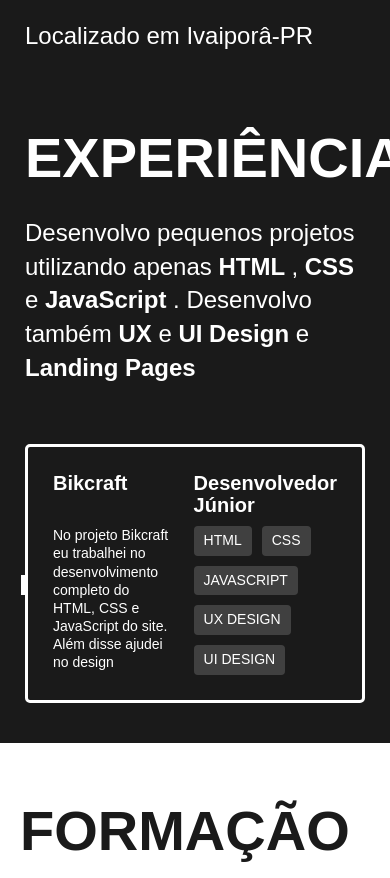
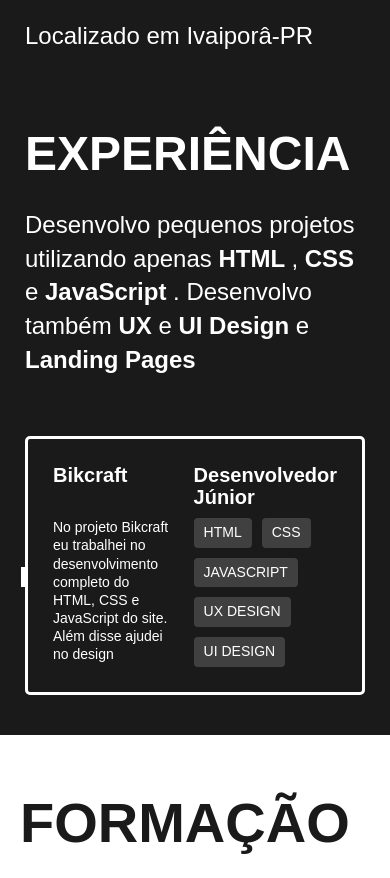
Before and after one commit to Caiodultra15/Caiodultra15.github.io, a plain HTML site: page index.html in a window 390 px wide. Shown: the part 922-1800 px from the top of the page. Drawn offline with Linux system fonts and the light colour scheme.

Commit message:
reajuste

```diff
--- a/css/style.css
+++ b/css/style.css
@@ -193,7 +193,7 @@ p {
 @media (max-width: 1100px) {
   .subtitulo {
     max-width: 5ch;
-    font-size: 8rem;
+    font-size: 7rem;
   }
 }
 @media (max-width: 990px) {
@@ -222,7 +222,7 @@ p {
 }
 @media (max-width: 420px) {
   .subtitulo {
-    font-size: 3.5rem;
+    font-size: 3rem;
   }
 }
 /*formacao*/
--- a/index.html
+++ b/index.html
@@ -8,7 +8,7 @@
     <title>Caio - DesenvolvedorWeb</title>
     <meta name="description" content=">Desenvolvedor FullStack e UX/UI Designer Localizado em Ivaiporâ-PR">
 
-    <link rel="stylesheet" href="./css/style.min.css">
+    <link rel="stylesheet" href="./css/style.css">
 </head>
 
 <body>
```
Also changed, not shown: css/style.min.css.
